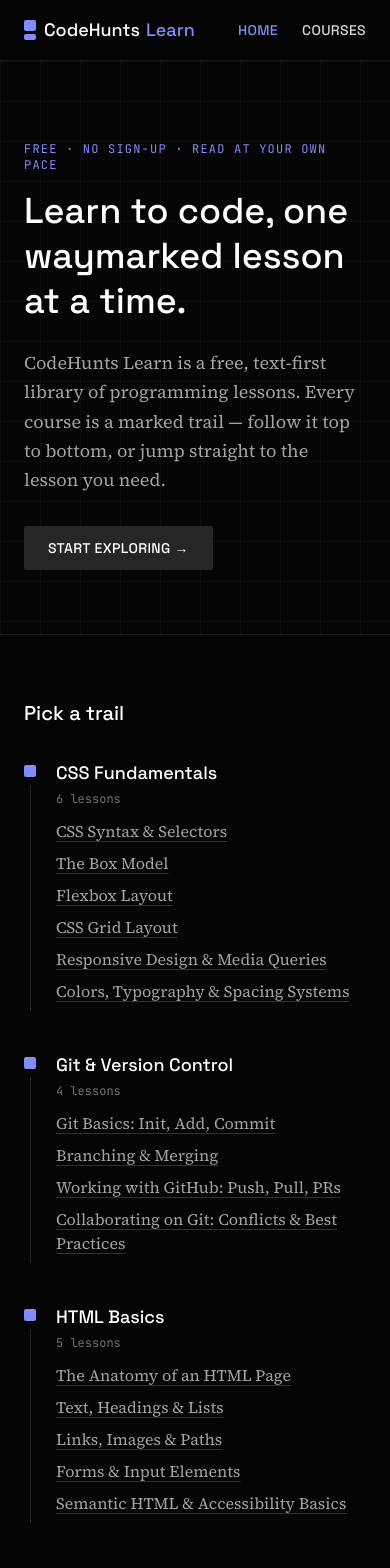
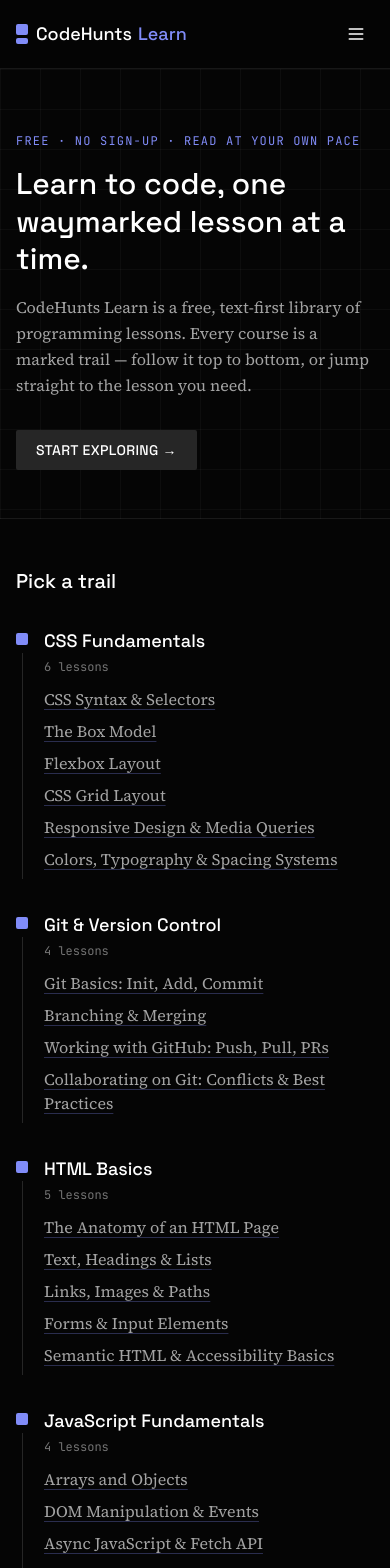
Before and after one commit to uxlabspk/learn, a React (Vite) app: page / in a window 390 px wide. Shown: the top 1568 px of the page. Built offline with nearby package versions, Linux system fonts and the light colour scheme.

Commit message:
refactor: introducing mobile responsiveness

```diff
--- a/src/components/Layout.tsx
+++ b/src/components/Layout.tsx
@@ -1,5 +1,6 @@
 import { Link, NavLink } from 'react-router-dom'
 import type { ReactNode } from 'react'
+import { useState } from 'react'
 
 function Blaze() {
   // The signature mark: a trail blaze, the painted tick hikers follow.
@@ -13,6 +14,8 @@ function Blaze() {
 }
 
 function Header() {
+  const [isMenuOpen, setIsMenuOpen] = useState(false)
+
   const linkClass = ({ isActive }: { isActive: boolean }) =>
     `font-display text-sm tracking-wide uppercase transition-colors ${
       isActive ? 'text-indigoAccent' : 'text-neutral-300 hover:text-indigoAccent'
@@ -20,15 +23,43 @@ function Header() {
 
   return (
     <header className="border-b border-white/[0.08] bg-midnight/95 backdrop-blur sticky top-0 z-20">
-      <div className="max-w-7xl mx-auto px-6 py-4 flex items-center justify-between">
+      <div className="max-w-7xl mx-auto px-4 sm:px-6 py-4 flex items-center justify-between">
         <Link to="/" className="flex items-center font-display font-700 text-lg text-white">
           <Blaze />
           CodeHunts <span className="text-indigoAccent ml-1.5">Learn</span>
         </Link>
-        <nav className="flex items-center gap-6">
+
+        {/* Desktop Navigation */}
+        <nav className="hidden sm:flex items-center gap-6">
           <NavLink to="/" end className={linkClass}>Home</NavLink>
           <NavLink to="/courses" className={linkClass}>Courses</NavLink>
         </nav>
+
+        {/* Mobile Hamburger Menu Button */}
+        <button
+          onClick={() => setIsMenuOpen(!isMenuOpen)}
+          className="sm:hidden p-2 rounded-sm hover:bg-neutral-900 transition-colors"
+          aria-label="Toggle menu"
+          aria-expanded={isMenuOpen}
+        >
+          <svg className="w-5 h-5 text-white" fill="none" stroke="currentColor" viewBox="0 0 24 24">
+            {isMenuOpen ? (
+              <path strokeLinecap="round" strokeLinejoin="round" strokeWidth={2} d="M6 18L18 6M6 6l12 12" />
+            ) : (
+              <path strokeLinecap="round" strokeLinejoin="round" strokeWidth={2} d="M4 6h16M4 12h16M4 18h16" />
+            )}
+          </svg>
+        </button>
+
+        {/* Mobile Menu */}
+        {isMenuOpen && (
+          <div className="sm:hidden absolute top-full left-0 right-0 bg-midnight/95 border-b border-white/[0.08] z-10">
+            <nav className="flex flex-col items-start px-4 py-3 gap-3">
+              <NavLink to="/" end className={linkClass} onClick={() => setIsMenuOpen(false)}>Home</NavLink>
+              <NavLink to="/courses" className={linkClass} onClick={() => setIsMenuOpen(false)}>Courses</NavLink>
+            </nav>
+          </div>
+        )}
       </div>
     </header>
   )
@@ -36,8 +67,8 @@ function Header() {
 
 function Footer() {
   return (
-    <footer className="border-t border-white/[0.08] mt-24">
-      <div className="max-w-7xl mx-auto px-6 py-10 flex flex-col sm:flex-row items-start sm:items-center justify-between gap-4">
+    <footer className="border-t border-white/[0.08] mt-16 sm:mt-24">
+      <div className="max-w-7xl mx-auto px-4 sm:px-6 py-8 sm:py-10 flex flex-col sm:flex-row items-start sm:items-center justify-between gap-4">
         <div className="flex items-center font-display text-sm text-neutral-400">
           <Blaze />
           CodeHunts PK — free coding lessons, no sign-up required.
--- a/src/pages/CourseDetail.tsx
+++ b/src/pages/CourseDetail.tsx
@@ -17,17 +17,18 @@ export default function CourseDetail() {
   const next = trackLessons[idx + 1]
 
   return (
-    <div className="max-w-7xl mx-auto px-6 py-16 grid lg:grid-cols-[1fr_220px] gap-12">
+    <div className="max-w-7xl mx-auto px-4 sm:px-6 py-8 sm:py-12 lg:py-16">
+      <div className="grid grid-cols-1 lg:grid-cols-[1fr_220px] gap-8 lg:gap-12">
         <article>
           <Link to="/courses" className="font-mono text-xs uppercase tracking-widest text-indigoAccent hover:underline">
             &larr; All courses
           </Link>
 
-        <p className="font-mono text-xs text-neutral-500 mt-6">
+          <p className="font-mono text-xs text-neutral-500 mt-4 sm:mt-6">
             {lesson.track} &middot; Lesson {String(lesson.order).padStart(2, '0')}
             {lesson.minutes ? ` \u00b7 ${lesson.minutes} min read` : ''}
           </p>
-        <h1 className="font-display font-700 text-3xl sm:text-4xl text-white mt-2 mb-8 leading-tight">
+          <h1 className="font-display font-700 text-2xl sm:text-3xl lg:text-4xl text-white mt-2 mb-6 sm:mb-8 leading-tight">
             {lesson.title}
           </h1>
 
@@ -35,7 +36,7 @@ export default function CourseDetail() {
             <a
               href={lesson.pdf}
               download
-            className="inline-flex items-center gap-2 font-display text-xs uppercase tracking-wide border border-indigoAccent text-indigoAccent px-4 py-2.5 rounded-sm hover:bg-indigoAccent hover:text-midnight transition-colors mb-10"
+              className="inline-flex items-center gap-2 font-display text-xs uppercase tracking-wide border border-indigoAccent text-indigoAccent px-3 sm:px-4 py-2 sm:py-2.5 rounded-sm hover:bg-indigoAccent hover:text-midnight transition-colors mb-8 sm:mb-10"
             >
               Download PDF cheatsheet
             </a>
@@ -45,7 +46,7 @@ export default function CourseDetail() {
             <ReactMarkdown remarkPlugins={[remarkGfm]} rehypePlugins={[rehypeHighlight]}>{lesson.body}</ReactMarkdown>
           </div>
 
-        <div className="flex items-center justify-between border-t border-white/[0.08] mt-16 pt-8">
+          <div className="flex flex-col sm:flex-row items-start sm:items-center justify-between border-t border-white/[0.08] mt-12 sm:mt-16 pt-6 sm:pt-8 gap-4">
             {prev ? (
               <Link to={`/courses/${prev.slug}`} className="font-body text-sm text-neutral-400 hover:text-indigoAccent">
                 &larr; {prev.title}
@@ -79,5 +80,6 @@ export default function CourseDetail() {
           </div>
         </aside>
       </div>
+    </div>
   )
 }
--- a/src/pages/Courses.tsx
+++ b/src/pages/Courses.tsx
@@ -3,36 +3,36 @@ import { tracks, lessonsByTrack } from '../lib/content'
 
 export default function Courses() {
   return (
-    <div className="max-w-7xl mx-auto px-6 py-16">
+    <div className="max-w-7xl mx-auto px-4 sm:px-6 py-8 sm:py-12 lg:py-16">
       <p className="font-mono text-xs tracking-widest uppercase text-indigoAccent mb-3">All lessons</p>
-      <h1 className="font-display font-700 text-3xl text-white mb-12">Courses</h1>
+      <h1 className="font-display font-700 text-2xl sm:text-3xl text-white mb-8 sm:mb-12">Courses</h1>
 
-      <div className="space-y-16">
+      <div className="space-y-12 sm:space-y-16">
         {tracks.map((track) => (
           <div key={track}>
-            <h2 className="font-display font-600 text-xl text-white border-b border-white/[0.08] pb-3 mb-6">
+            <h2 className="font-display font-600 text-lg sm:text-xl text-white border-b border-white/[0.08] pb-3 mb-4 sm:mb-6">
               {track}
             </h2>
-            <div className="grid sm:grid-cols-2 gap-5">
+            <div className="grid grid-cols-1 sm:grid-cols-2 gap-4 sm:gap-5">
               {lessonsByTrack(track).map((lesson) => (
                 <Link
                   key={lesson.slug}
                   to={`/courses/${lesson.slug}`}
-                  className="group block bg-neutral-900/40 border border-white/[0.08] rounded-sm p-5 hover:border-indigoAccent transition-colors"
+                  className="group block bg-neutral-900/40 border border-white/[0.08] rounded-sm p-4 sm:p-5 hover:border-indigoAccent transition-colors"
                 >
                   <div className="flex items-start gap-3">
                     <span className="font-mono text-xs text-indigoAccent mt-1 shrink-0">
                       {String(lesson.order).padStart(2, '0')}
                     </span>
                     <div>
-                      <h3 className="font-display font-600 text-base text-white group-hover:text-indigoAccent transition-colors">
+                      <h3 className="font-display font-600 text-sm sm:text-base text-white group-hover:text-indigoAccent transition-colors">
                         {lesson.title}
                       </h3>
                       <p className="font-body text-sm text-neutral-400 mt-1.5 leading-relaxed">
                         {lesson.description}
                       </p>
                       {lesson.minutes && (
-                        <p className="font-mono text-xs text-neutral-500 mt-3">{lesson.minutes} min read</p>
+                        <p className="font-mono text-xs text-neutral-500 mt-2 sm:mt-3">{lesson.minutes} min read</p>
                       )}
                     </div>
                   </div>
--- a/src/pages/Home.tsx
+++ b/src/pages/Home.tsx
@@ -6,21 +6,21 @@ export default function Home() {
     <div>
       {/* Hero */}
       <section className="bg-grid bg-grid border-b border-white/[0.08]">
-        <div className="max-w-7xl mx-auto px-6 pt-20 pb-16">
+        <div className="max-w-7xl mx-auto px-4 sm:px-6 pt-16 sm:pt-20 pb-12 sm:pb-16">
           <p className="font-mono text-xs tracking-widest uppercase text-indigoAccent mb-4">
             Free &middot; No sign-up &middot; Read at your own pace
           </p>
-          <h1 className="font-display font-700 text-4xl sm:text-5xl text-white leading-tight max-w-2xl">
+          <h1 className="font-display font-700 text-3xl sm:text-4xl lg:text-5xl text-white leading-tight max-w-2xl">
             Learn to code, one waymarked lesson at a time.
           </h1>
-          <p className="font-body text-lg text-neutral-400 mt-6 max-w-xl leading-relaxed">
+          <p className="font-body text-base sm:text-lg text-neutral-400 mt-4 sm:mt-6 max-w-xl leading-relaxed">
             CodeHunts Learn is a free, text-first library of programming lessons.
             Every course is a marked trail — follow it top to bottom, or jump
             straight to the lesson you need.
           </p>
           <Link
             to="/courses"
-            className="inline-block mt-8 font-display text-sm uppercase tracking-wide bg-neutral-800 text-white px-6 py-3 rounded-sm hover:bg-indigoAccent hover:text-midnight transition-colors"
+            className="inline-block mt-8 font-display text-sm uppercase tracking-wide bg-neutral-800 text-white px-5 sm:px-6 py-2.5 sm:py-3 rounded-sm hover:bg-indigoAccent hover:text-midnight transition-colors"
           >
             Start exploring &rarr;
           </Link>
@@ -28,13 +28,13 @@ export default function Home() {
       </section>
 
       {/* Trail map of tracks */}
-      <section className="max-w-7xl mx-auto px-6 py-16">
+      <section className="max-w-7xl mx-auto px-4 sm:px-6 py-12 sm:py-16">
         <h2 className="font-display font-600 text-xl text-white mb-8">Pick a trail</h2>
-        <div className="space-y-10">
+        <div className="space-y-8 sm:space-y-10">
           {tracks.map((track, i) => {
             const trackLessons = lessonsByTrack(track)
             return (
-              <div key={track} className="flex gap-5">
+              <div key={track} className="flex gap-4 sm:gap-5">
                 <div className="flex flex-col items-center pt-1.5 shrink-0">
                   <span className="w-3 h-3 rounded-[2px] bg-indigoAccent" />
                   {i < tracks.length - 1 && <span className="w-px flex-1 bg-neutral-800 mt-2" />}
```
Also changed, not shown: src/index.css (+79 -11 lines). Lines whose indentation alone changed are shown as unchanged.
